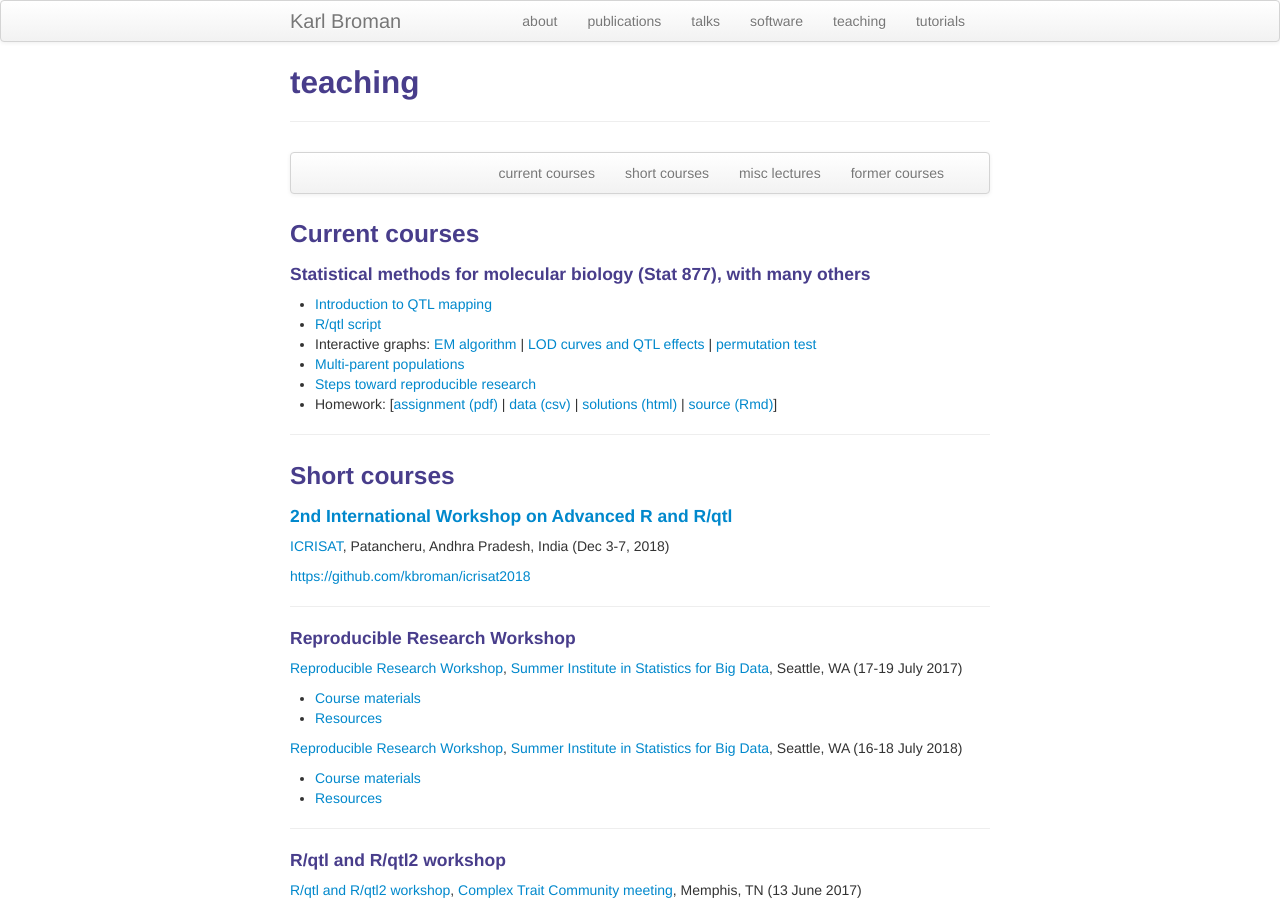
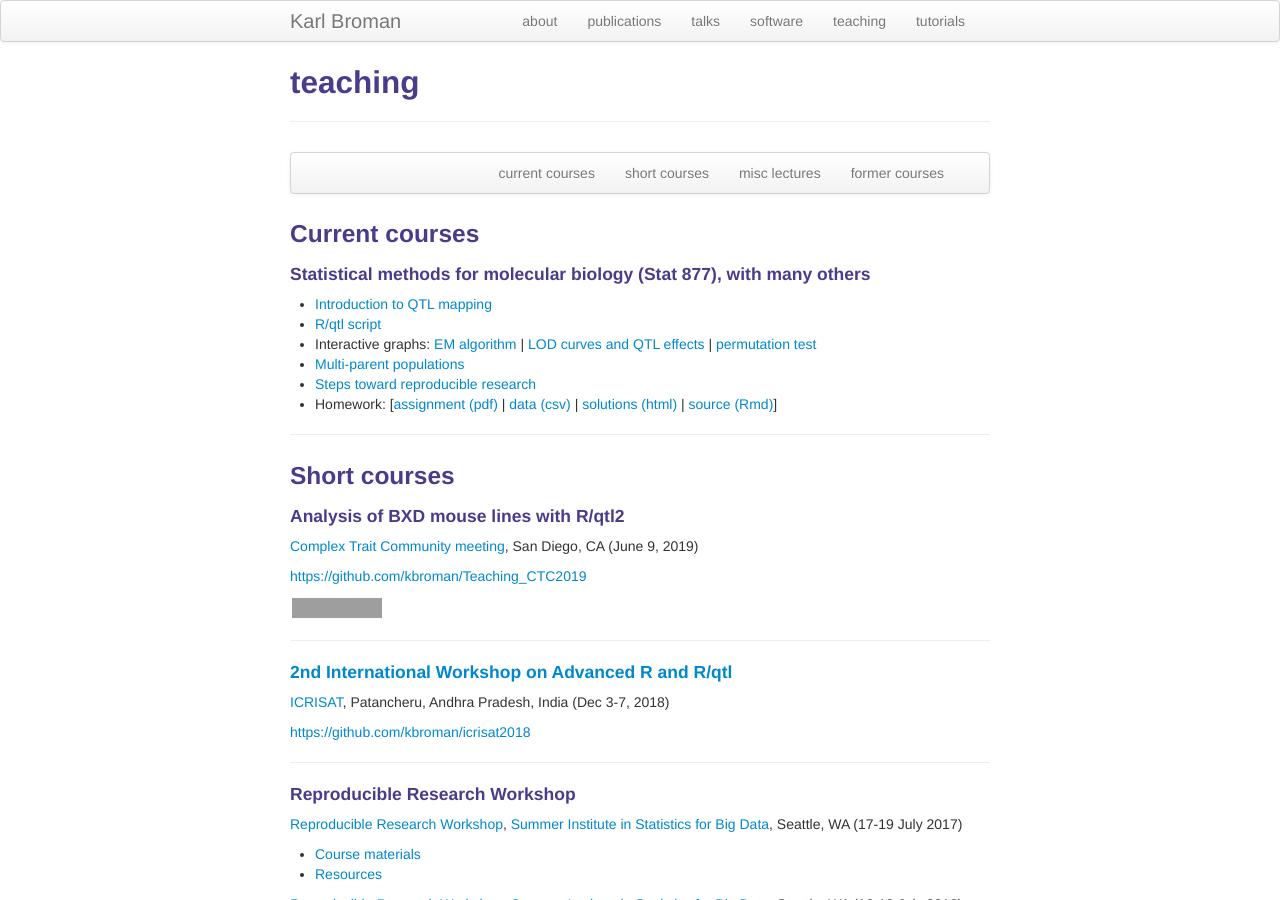
Before and after one commit to kbroman/kbroman.github.io, a Jekyll site: the page built from pages/teaching.md, in a window 1280 px wide and 900 px high. Built offline with Jekyll 4.4.1, drawn with Linux system fonts in a browser that asks for light colours; grey boxes are pictures that could not be loaded.

Commit message:
Add CTC tutorial to pages/teacing

```diff
--- a/pages/teaching.md
+++ b/pages/teaching.md
@@ -37,6 +37,19 @@ description: Karl Broman's teaching
 ---
 
 ### <a name="shortcourses"></a>Short courses
+
+#### Analysis of BXD mouse lines with R/qtl2
+
+[Complex Trait Community meeting](http://ratgenes.org/ctc2019), San
+Diego, CA (June 9, 2019)
+
+<https://github.com/kbroman/Teaching_CTC2019>
+
+[![Binder](http://mybinder.org/badge_logo.svg)](http://mybinder.org/v2/gh/kbroman/Teaching_CTC2019/master?filepath=CTC2019_tutorial.ipynb)
+
+
+---
+
 
 #### [2nd International Workshop on Advanced R and R/qtl](https://www.icrisat.org/event/2nd-international-workshop-on-advanced-r-r-qtl/)
 
```
